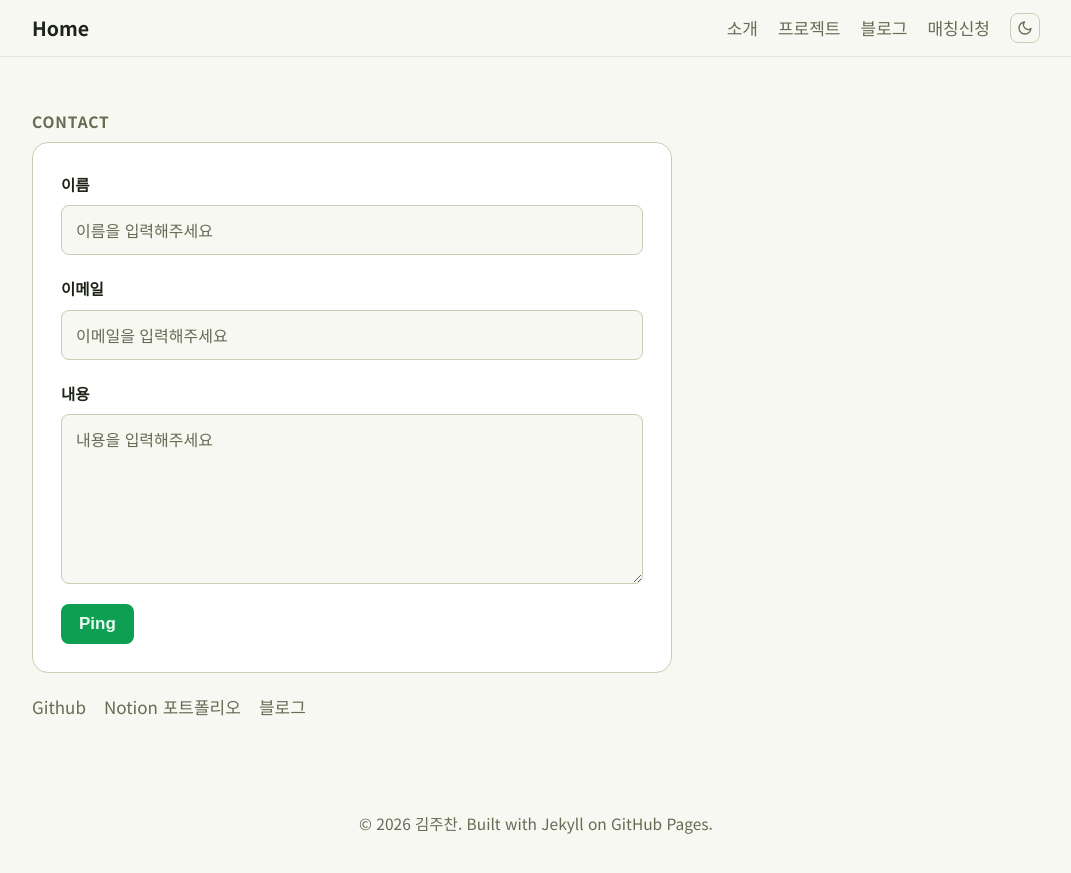
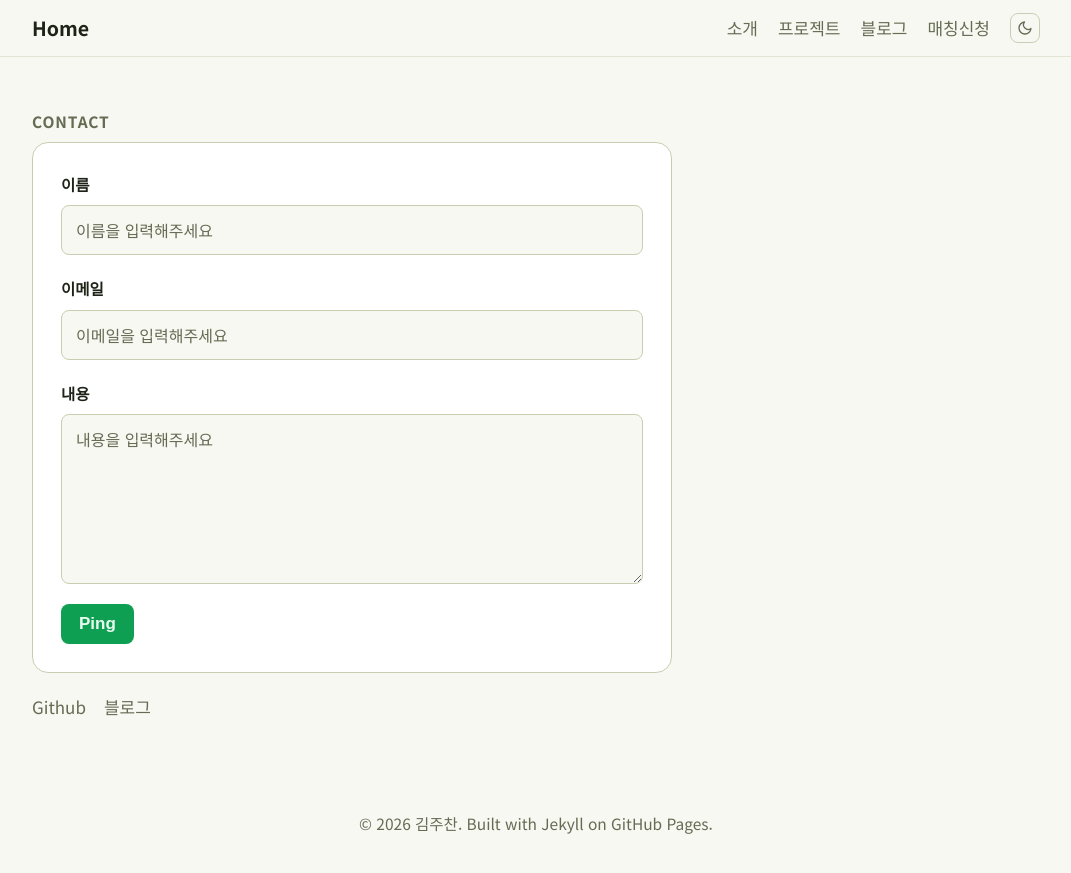
Before and after one commit to skamo3/skamo3.github.io, a Jekyll site: the page built from index.html, in a window 1280 px wide and 900 px high, scrolled down 3414 px. Shown: the top 873 px of the window, without its empty margins (104-1175 px from the left). Built offline with Jekyll 4.4.1, drawn with Linux system fonts in a browser that asks for light colours.

Commit message:
Remove Notion portfolio link from contact section
Co-Authored-By: Claude Sonnet 5 <noreply@anthropic.com>

```diff
--- a/index.html
+++ b/index.html
@@ -135,7 +135,6 @@ title: Home
     </form>
     <div class="contact-links">
       <a href="https://github.com/{{ site.author.github }}" target="_blank" rel="noopener">Github</a>
-      <a href="https://free-grin-2e0.notion.site/portfolio" target="_blank" rel="noopener">Notion 포트폴리오</a>
       <a href="{{ '/blog/' | relative_url }}">블로그</a>
     </div>
   </div>
```
